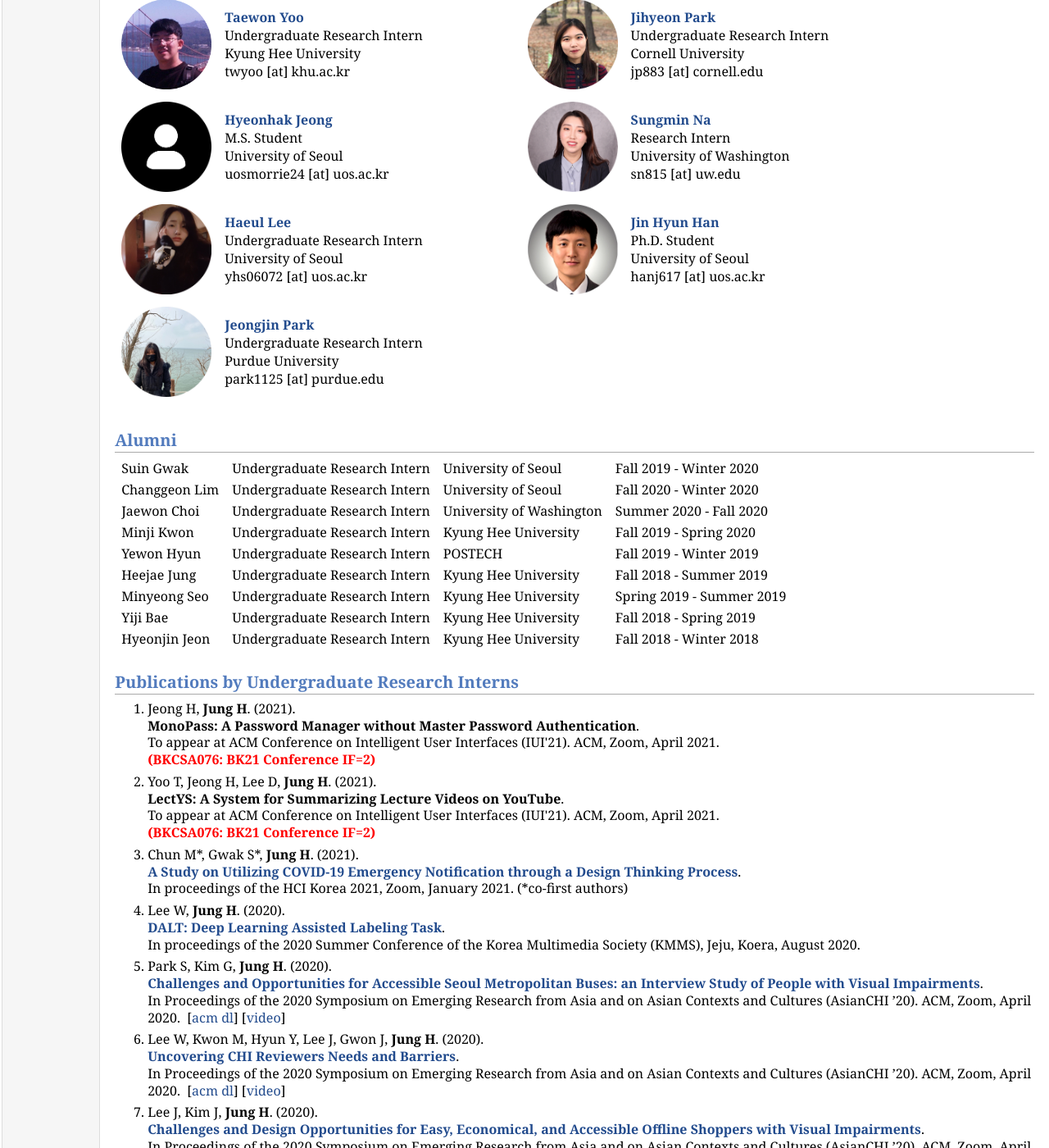
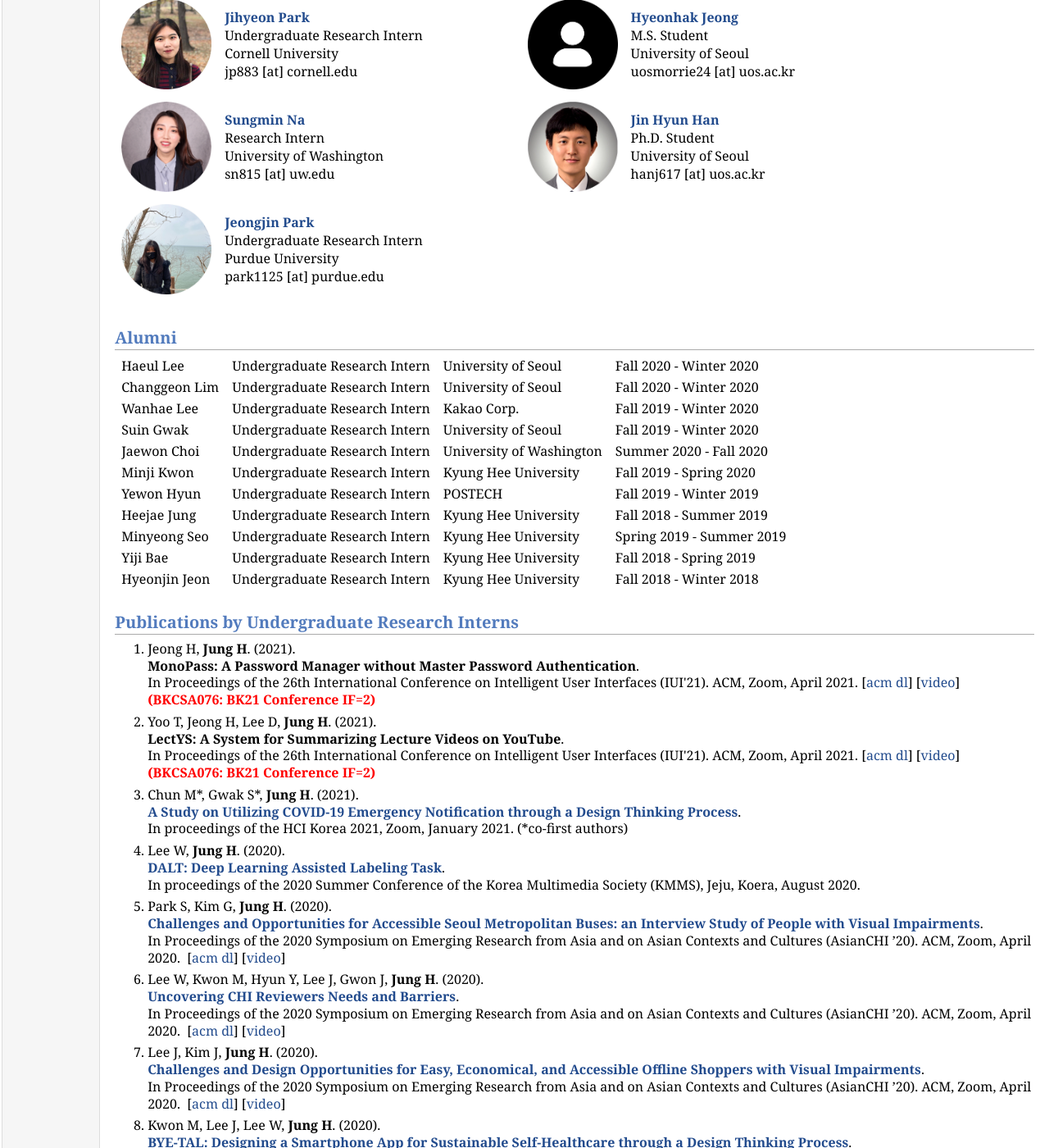
Before and after one commit to hcail/hcail-backup.github.io, a Jekyll site: the page people/people.html, which Jekyll copies as it is, in a window 1280 px wide and 1400 px high, scrolled down 951 px. Shown: the whole window at 82% size. Built offline with Jekyll 4.4.1, drawn with Linux system fonts in a browser that asks for light colours; some of the changed text lies outside the part shown.

Commit message:
general updated

```diff
--- a/people/people.html
+++ b/people/people.html
@@ -46,53 +46,44 @@
     <td class="c2"> <img src="img/spark.png" width="110" style="vertical-align: -4px"></td>
     <td class="c2"> <a href="http://nt.dariasubin.me/"><b>Subin Park</b></a><br>Undergraduate Research Intern<br>Kyung Hee University<br>lmhapy25 [at] khu.ac.kr</td>
     <td class="c2"> &nbsp;&nbsp;&nbsp;&nbsp;&nbsp;&nbsp;&nbsp;&nbsp;&nbsp;&nbsp;&nbsp;&nbsp;&nbsp;&nbsp;&nbsp;&nbsp;&nbsp;&nbsp;&nbsp;&nbsp;&nbsp;&nbsp;&nbsp;</td>
-    <td class="c2"> <img src="img/anony.png" width="110" style="vertical-align: -4px"></td>
-    <td class="c2"> <a href="https://blog.iwanhae.ga"><b>Wanhae Lee</b></a>
-      <br>B.S./M.S. Student<br>University of Seoul<br>train96 [at] uos.ac.kr</td>
+    <td class="c2" align="left"><img src="img/anony.png" width="110" style="vertical-align: -4px"></td>
+    <td class="c2"> <a href="https://blog.naver.com/kjh3864"><b>Joonho Gwon</b></a>
+      <br>Undergraduate Research Intern<br>University of Seoul<br>unkn0wnpgr [at] uos.ac.kr</td>
   </tr>
   <tr class="r1">
-    <td class="c2" align="left"><img src="img/anony.png" width="110" style="vertical-align: -4px"></td>
-    <td class="c2"> <a href="https://blog.naver.com/kjh3864"><b>Joonho Gwon</b></a><br>Undergraduate Research Intern<br>University of Seoul<br>unkn0wnpgr [at] uos.ac.kr</td>
+    <td class="c2" align="left"><img src="img/mchun.png" width="110" style="vertical-align: -4px"></td>
+    <td class="c2"> <a href="https://sites.google.com/view/minkichun/"><b>Minki Chun</b></a>
+      <br>M.S. Student<br>University of Seoul<br>cna81136 [at] uos.ac.kr</td>
     <td class="c2"> &nbsp;&nbsp;&nbsp;&nbsp;&nbsp;&nbsp;&nbsp;&nbsp;&nbsp;&nbsp;&nbsp;&nbsp;&nbsp;&nbsp;&nbsp;&nbsp;&nbsp;&nbsp;&nbsp;&nbsp;&nbsp;&nbsp;&nbsp;</td>
-    <td class="c2" align="left"><img src="img/mchun.png" width="110" style="vertical-align: -4px"></td>
-    <td class="c2"> <a href="https://sites.google.com/view/minkichun/"><b>MinKi Chun</b></a>
-      <br>M.S. Student<br>University of Seoul<br>cna81136 [at] uos.ac.kr</td>
-  </tr>
-  <tr class="r1">
     <td class="c2"> <img src="img/anony.png" width="110" style="vertical-align: -4px"></td>
     <td class="c2"> <a href="https://hyukgi.com/"><b>Hyuk Gi Lee</b></a><br>Research Intern
       <br>University of Washington<br>leeh54 [at] uw.edu</td>
-    <td class="c2"> &nbsp;&nbsp;&nbsp;&nbsp;&nbsp;&nbsp;&nbsp;&nbsp;&nbsp;&nbsp;&nbsp;&nbsp;&nbsp;&nbsp;&nbsp;&nbsp;&nbsp;&nbsp;&nbsp;&nbsp;&nbsp;&nbsp;&nbsp;</td>
+  </tr>
+  <tr class="r1">
     <td class="c2" align="left"><img src="img/jjun.png" width="110" style="vertical-align: -4px"></td>
     <td class="c2"> <a href="https://www.linkedin.com/in/joonyoung-jun"><b>Joonyoung Jun</b></a>
       <br>Undergraduate Research Intern<br>University of Washington<br>joonyj34 [at] uw.edu</td>
-  </tr>
-  <tr class="r1">
+    <td class="c2"> &nbsp;&nbsp;&nbsp;&nbsp;&nbsp;&nbsp;&nbsp;&nbsp;&nbsp;&nbsp;&nbsp;&nbsp;&nbsp;&nbsp;&nbsp;&nbsp;&nbsp;&nbsp;&nbsp;&nbsp;&nbsp;&nbsp;&nbsp;</td>
     <td class="c2" align="left"><img src="img/tyoo.png" width="110" style="vertical-align: -4px"></td>
     <td class="c2"> <a href="http://twy00.github.io/"><b>Taewon Yoo</b></a>
       <br>Undergraduate Research Intern<br>Kyung Hee University<br>twyoo [at] khu.ac.kr</td>
-    <td class="c2"> &nbsp;&nbsp;&nbsp;&nbsp;&nbsp;&nbsp;&nbsp;&nbsp;&nbsp;&nbsp;&nbsp;&nbsp;&nbsp;&nbsp;&nbsp;&nbsp;&nbsp;&nbsp;&nbsp;&nbsp;&nbsp;&nbsp;&nbsp;</td>
+  </tr>
+  <tr class="r1">
     <td class="c2"> <img src="img/jpark.png" width="110" style="vertical-align: -4px"></td>
     <td class="c2"> <a href="https://www.notion.so/JIHYEON-PARK-b964d80128234a70b4cd95a8ee29ba68">
                     <b>Jihyeon Park</b></a><br>Undergraduate Research Intern
                     <br>Cornell University<br>jp883 [at] cornell.edu</td>
-  </tr>
-  <tr class="r1">
+    <td class="c2"> &nbsp;&nbsp;&nbsp;&nbsp;&nbsp;&nbsp;&nbsp;&nbsp;&nbsp;&nbsp;&nbsp;&nbsp;&nbsp;&nbsp;&nbsp;&nbsp;&nbsp;&nbsp;&nbsp;&nbsp;&nbsp;&nbsp;&nbsp;</td>
     <td class="c2"> <img src="img/anony.png" width="110" style="vertical-align: -4px"></td>
     <td class="c2"> <a href="https://www.linkedin.com/in/hyeonhakjeong/">
                     <b>Hyeonhak Jeong</b></a><br>M.S. Student
                     <br>University of Seoul<br>uosmorrie24 [at] uos.ac.kr</td>
-    <td class="c2"> &nbsp;&nbsp;&nbsp;&nbsp;&nbsp;&nbsp;&nbsp;&nbsp;&nbsp;&nbsp;&nbsp;&nbsp;&nbsp;&nbsp;&nbsp;&nbsp;&nbsp;&nbsp;&nbsp;&nbsp;&nbsp;&nbsp;&nbsp;</td>
+  </tr>
+  <tr class="r1">
     <td class="c2"> <img src="img/sna.png" width="110" style="vertical-align: -4px"></td>
     <td class="c2"> <a href="https://www.linkedin.com/in/sungmin-na-823788179">
                     <b>Sungmin Na</b></a><br>Research Intern
                     <br>University of Washington<br>sn815 [at] uw.edu</td>
-  </tr>
-  <tr class="r1">
-    <td class="c2"> <img src="img/hlee.jpg" width="110" style="vertical-align: -4px"></td>
-    <td class="c2"> <a href="https://lhwool0915.wixsite.com/haeul">
-                    <b>Haeul Lee</b></a><br>Undergraduate Research Intern
-                    <br>University of Seoul<br>yhs06072 [at] uos.ac.kr</td>
     <td class="c2"> &nbsp;&nbsp;&nbsp;&nbsp;&nbsp;&nbsp;&nbsp;&nbsp;&nbsp;&nbsp;&nbsp;&nbsp;&nbsp;&nbsp;&nbsp;&nbsp;&nbsp;&nbsp;&nbsp;&nbsp;&nbsp;&nbsp;&nbsp;</td>
     <td class="c2"> <img src="img/jhan.jpg" width="110" style="vertical-align: -4px"></td>
     <td class="c2"> <a href="https://www.linkedin.com/in/jin-hyun-han-2556029b/">
@@ -107,7 +98,8 @@
   </tr>
 </table>
 
-<!-- <h2>Collaborators</h2>
+<!--
+<h2>Collaborators</h2>
 <table id="TABLENAME">
   <tr class="r1">
     <td class="c2"> <img src="img/hjung.png" width="110" style="vertical-align: -4px"></td>
@@ -122,16 +114,28 @@
 <h2>Alumni</h2>
 <table>
   <tr>
-    <td class="c2">Suin Gwak</td>
+    <td class="c2">Haeul Lee</td>
     <td class="c2">Undergraduate Research Intern</td>
     <td class="c2">University of Seoul</td>
-    <td class="c2">Fall 2019 - Winter 2020</td>
+    <td class="c2">Fall 2020 - Winter 2020</td>
   </tr>
   <tr>
     <td class="c2">Changgeon Lim</td>
     <td class="c2">Undergraduate Research Intern</td>
     <td class="c2">University of Seoul</td>
     <td class="c2">Fall 2020 - Winter 2020</td>
+  </tr>
+  <tr>
+    <td class="c2">Wanhae Lee</td>
+    <td class="c2">Undergraduate Research Intern</td>
+    <td class="c2">Kakao Corp.</td>
+    <td class="c2">Fall 2019 - Winter 2020</td>
+  </tr>
+  <tr>
+    <td class="c2">Suin Gwak</td>
+    <td class="c2">Undergraduate Research Intern</td>
+    <td class="c2">University of Seoul</td>
+    <td class="c2">Fall 2019 - Winter 2020</td>
   </tr>
   <tr>
     <td class="c2">Jaewon Choi</td>
@@ -214,7 +218,9 @@
   <br /><font size=+0.5><b>
     MonoPass: A Password Manager
     without Master Password Authentication</b></font>.
-  <br />To appear at ACM Conference on Intelligent User Interfaces (IUI'21). ACM, Zoom, April 2021.
+  <br />In Proceedings of the 26th International Conference on Intelligent User Interfaces (IUI'21). ACM, Zoom, April 2021.
+  [<a href="https://dl.acm.org/doi/10.1145/3397482.3450720">acm dl</a>]
+  [<a href="https://www.youtube.com/watch?v=DHksk-0sCXQ">video</a>]
   <br />
   <font color=red size=+0.5><b>(BKCSA076: BK21 Conference IF=2)</b></font>
   </p>
@@ -222,7 +228,9 @@
   <li><p>Yoo T, Jeong H, Lee D, <b>Jung H</b>. (2021).
   <br /><font size=+0.5><b>
     LectYS: A System for Summarizing Lecture Videos on YouTube</b></font>.
-  <br />To appear at ACM Conference on Intelligent User Interfaces (IUI'21). ACM, Zoom, April 2021.
+  <br />In Proceedings of the 26th International Conference on Intelligent User Interfaces (IUI'21). ACM, Zoom, April 2021.
+  [<a href="https://dl.acm.org/doi/10.1145/3397482.3450722">acm dl</a>]
+  [<a href="https://www.youtube.com/watch?v=cB9KvMVU1CU">video</a>]
   <br />
   <font color=red size=+0.5><b>(BKCSA076: BK21 Conference IF=2)</b></font>
   </p>
```
Also changed, not shown: index.html (+21 -31 lines), news/news.html (+26 -6 lines), projects/projects.html (+7 -7 lines), projects/img/lectys.png (added), 2 other files.
